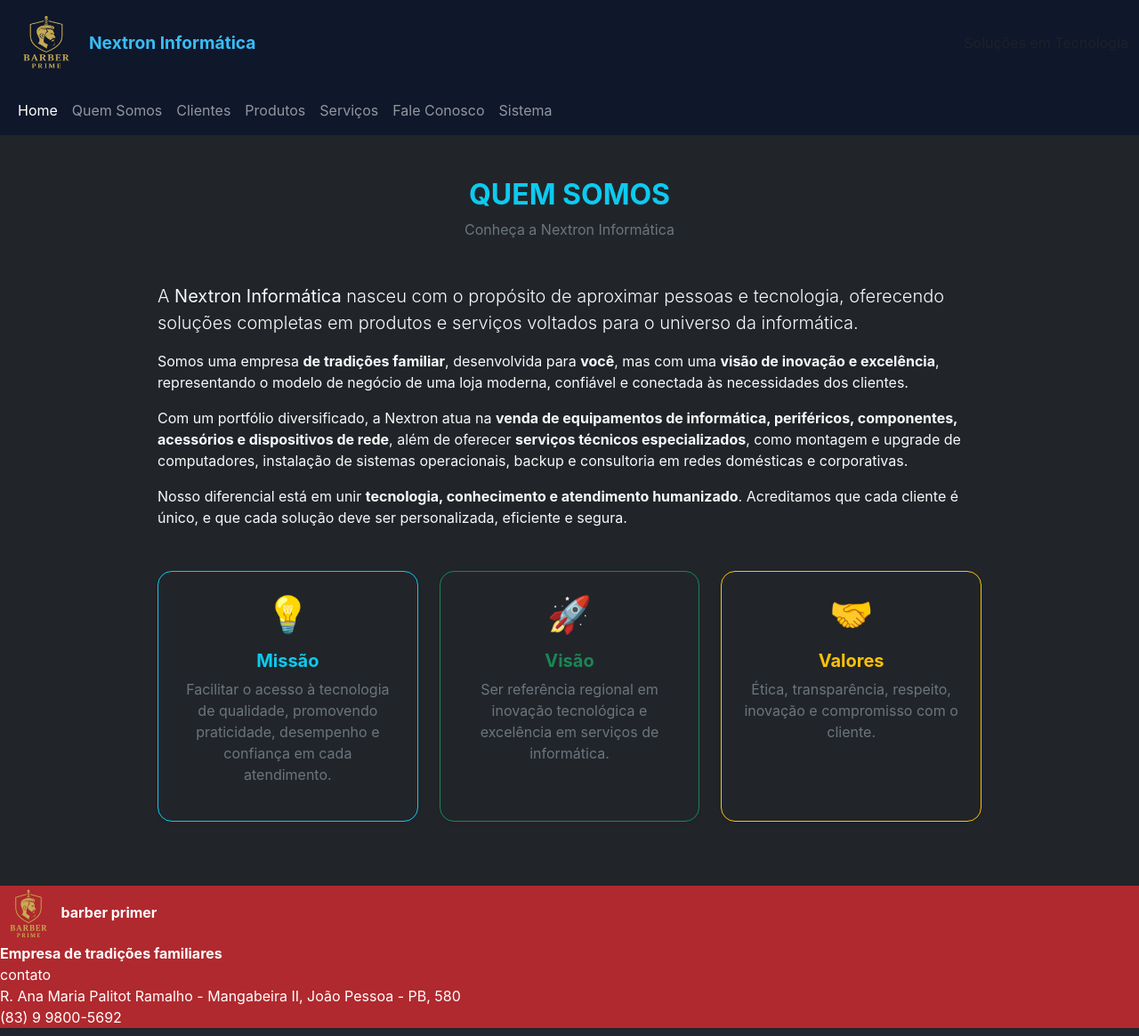
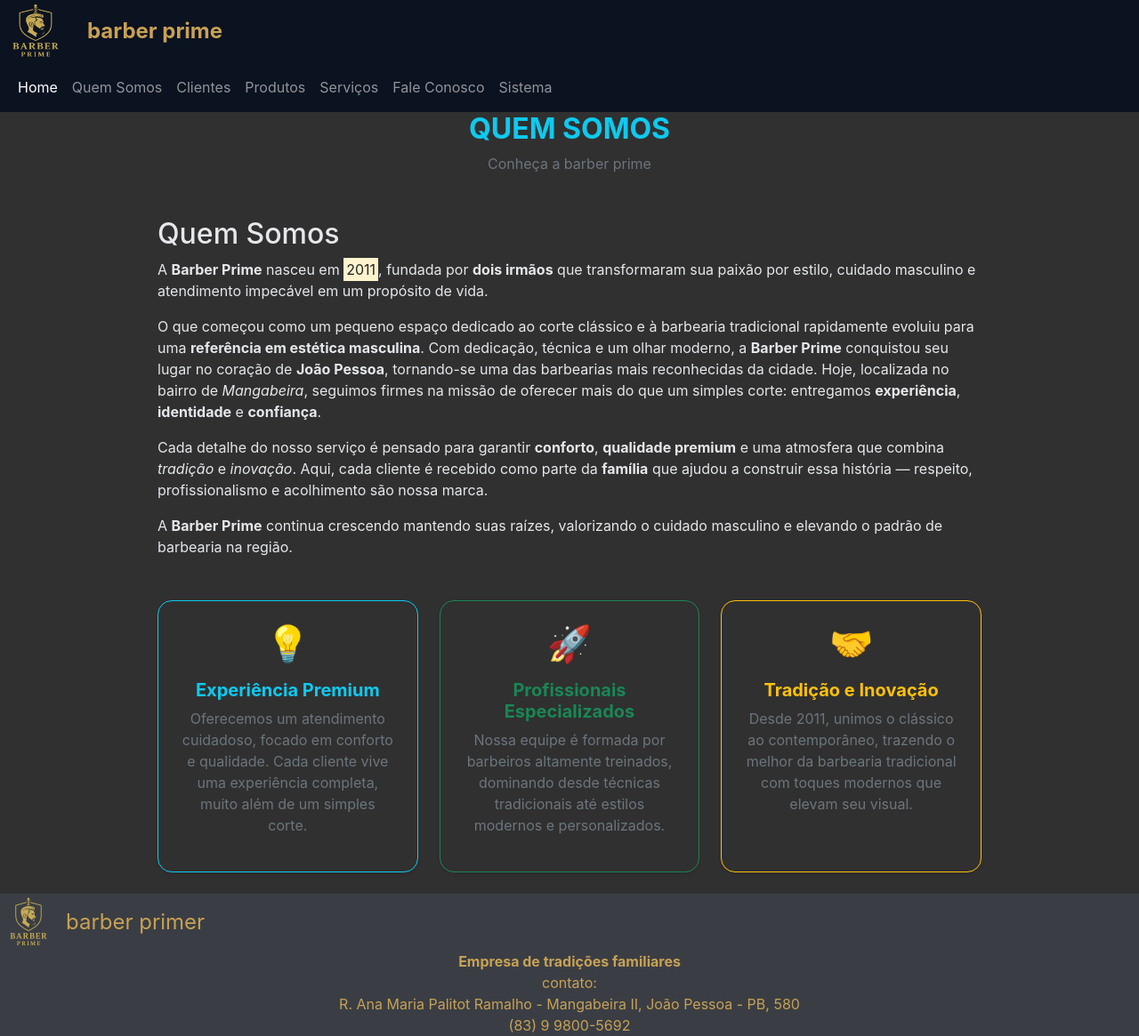
Before and after one commit to porfiriolima-hub/trabalho_Final_Progracao_Web, a PHP site: page /index.php?pg=quemsomos in a window 1280 px wide. Shown: the whole page at 89% size. Run offline with PHP 8.4, Linux system fonts and the light colour scheme.

Commit message:
quemsomos.rodape.topo
organização das classes para escolha final da paleta de cores e ajustes de posição.

```diff
--- a/meusite/quemsomos.php
+++ b/meusite/quemsomos.php
@@ -1,53 +1,60 @@
 <!--Seção QUEM SOMOS-->
-<section class="py-5 bg-dark text-light">
+<section class="quem">
   <div class="container">
     <div class="text-center mb-5">
       <h2 class="fw-bold text-uppercase text-info">Quem Somos</h2>
-      <p class="text-secondary">Conheça a Nextron Informática</p>
+      <p class="text-secondary">Conheça a barber prime</p>
     </div>
 
     <div class="row justify-content-center">
       <div class="col-lg-10">
-        <p class="lead">
-          A <strong>Nextron Informática</strong> nasceu com o propósito de aproximar pessoas e tecnologia, oferecendo soluções completas em produtos e serviços voltados para o universo da informática.
-        </p>
-        <p>
-          Somos uma empresa <strong>de tradições familiar</strong>, desenvolvida para <strong>você</strong>, mas com uma <strong>visão de inovação e excelência</strong>, representando o modelo de negócio de uma loja moderna, confiável e conectada às necessidades dos clientes.
-        </p>
-        <p>
-          Com um portfólio diversificado, a Nextron atua na <strong>venda de equipamentos de informática, periféricos, componentes, acessórios e dispositivos de rede</strong>, além de oferecer <strong>serviços técnicos especializados</strong>, como montagem e upgrade de computadores, instalação de sistemas operacionais, backup e consultoria em redes domésticas e corporativas.
-        </p>
-        <p>
-          Nosso diferencial está em unir <strong>tecnologia, conhecimento e atendimento humanizado</strong>. Acreditamos que cada cliente é único, e que cada solução deve ser personalizada, eficiente e segura.
-        </p>
+<section id="quem-somos">
+  <h2>Quem Somos</h2>
 
+  <p>
+    A <strong>Barber Prime</strong> nasceu em <mark>2011</mark>, fundada por <strong>dois irmãos</strong> que transformaram sua paixão por estilo, cuidado masculino e atendimento impecável em um propósito de vida.
+  </p>
+
+  <p>
+    O que começou como um pequeno espaço dedicado ao corte clássico e à barbearia tradicional rapidamente evoluiu para uma <strong>referência em estética masculina</strong>.
+    Com dedicação, técnica e um olhar moderno, a <strong>Barber Prime</strong> conquistou seu lugar no coração de <strong>João Pessoa</strong>, tornando-se uma das barbearias mais reconhecidas da cidade.
+    Hoje, localizada no bairro de <em>Mangabeira</em>, seguimos firmes na missão de oferecer mais do que um simples corte: entregamos <strong>experiência</strong>, <strong>identidade</strong> e <strong>confiança</strong>.
+  </p>
+
+  <p>
+    Cada detalhe do nosso serviço é pensado para garantir <strong>conforto</strong>, <strong>qualidade premium</strong> e uma atmosfera que combina <em>tradição</em> e <em>inovação</em>.
+    Aqui, cada cliente é recebido como parte da <strong>família</strong> que ajudou a construir essa história — respeito, profissionalismo e acolhimento são nossa marca.
+  </p>
+
+  <p>
+    A <strong>Barber Prime</strong> continua crescendo mantendo suas raízes, valorizando o cuidado masculino e elevando o padrão de barbearia na região.
+  </p>
+</section>
         <div class="row text-center mt-5">
           <div class="col-md-4 mb-4">
             <div class="p-4 border border-info rounded-4 h-100 shadow-sm">
               <div class="display-6 mb-3">💡</div>
-              <h5 class="fw-bold text-info">Missão</h5>
-              <p class="text-secondary">Facilitar o acesso à tecnologia de qualidade, promovendo praticidade, desempenho e confiança em cada atendimento.</p>
+              <h5 class="fw-bold text-info"> Experiência Premium</h5>
+              <p class="text-secondary">Oferecemos um atendimento cuidadoso, focado em conforto e qualidade. Cada cliente vive uma experiência completa, muito além de um simples corte.</p>
             </div>
           </div>
 
           <div class="col-md-4 mb-4">
             <div class="p-4 border border-success rounded-4 h-100 shadow-sm">
               <div class="display-6 mb-3">🚀</div>
-              <h5 class="fw-bold text-success">Visão</h5>
-              <p class="text-secondary">Ser referência regional em inovação tecnológica e excelência em serviços de informática.</p>
+              <h5 class="fw-bold text-success">Profissionais Especializados</h5>
+              <p class="text-secondary">Nossa equipe é formada por barbeiros altamente treinados, dominando desde técnicas tradicionais até estilos modernos e personalizados.</p>
             </div>
           </div>
 
           <div class="col-md-4 mb-4">
             <div class="p-4 border border-warning rounded-4 h-100 shadow-sm">
               <div class="display-6 mb-3">🤝</div>
-              <h5 class="fw-bold text-warning">Valores</h5>
-              <p class="text-secondary">Ética, transparência, respeito, inovação e compromisso com o cliente.</p>
+              <h5 class="fw-bold text-warning">Tradição e Inovação</h5>
+              <p class="text-secondary">Desde 2011, unimos o clássico ao contemporâneo, trazendo o melhor da barbearia tradicional com toques modernos que elevam seu visual.</p>
             </div>
           </div>
         </div>
-
       </div>
     </div>
   </div>
-</section>
--- a/meusite/rodape.css
+++ b/meusite/rodape.css
@@ -1,7 +1,19 @@
 footer{
-     color: white;
-    background-color: #B0292E;
+     color:#C9A154;
+    background-color: #3a3e44;
 }
+
 .div-frase{
-
+text-align: center;
 }
+.logo-titulo{
+  color: #C9A154;
+  display: flex;
+  align-items: center;
+  gap: 10px;
+  font-size: 1.5em;
+ }
+.barber-prime {
+  font-weight: bold;
+  font-family: "Inter", sans-serif;
+}
--- a/meusite/rodape.php
+++ b/meusite/rodape.php
@@ -4,14 +4,17 @@
     <link rel="stylesheet" type="text/css" href="rodape.css">
 </head>
   <div class="body">
-    <div class>
+    <div class="logo-titulo">
       <img src="imagens\ChatGPT Image 17 de nov. de 2025, 19_47_56.png" alt="Logo Nextron" width="64" height="64" class="">
-      <strong>barber primer</strong>
+      <span classe="barber-prime">barber primer</span>
+       </div>
     </div>
-    <div class="div-frase">
-   <strong>Empresa de tradições familiares</strong> <br> contato <br><a href="https://maps.app.goo.gl/fYe61zfn2YLva2ds9" style=" text-decoration:none; color: #ffffffff">R. Ana Maria Palitot Ramalho - Mangabeira II, João Pessoa - PB, 580</a>
-   <br>(83) 9 9800-5692
-    </div>
+       <div class="div-frase">
+        <strong>Empresa de tradições familiares</strong>
+                     <br> contato: <br>
+        <a href="https://maps.app.goo.gl/fYe61zfn2YLva2ds9" style=" text-decoration:none; color: #C9A154">R. Ana Maria Palitot Ramalho - Mangabeira II, João Pessoa - PB, 580</a>
+        <br>(83) 9 9800-5692
+       </div>
   </div>
 </footer>
 
--- /dev/null
+++ b/meusite/topo.css
@@ -0,0 +1,39 @@
+.topo{
+ background-color: #0b1220;;
+}
+ .div-titulo {
+  color: #C9A154;
+  display: flex;
+  align-items: center;
+  gap: 10px;
+ }
+.barber-prime {
+  font-size: 1.5em;
+  font-weight: bold;
+}
+body {
+      background-color: #303030;
+      color: #e5e7eb;
+      font-family: "Inter", sans-serif;
+    }
+    .navbar {
+      background-color: #0b1220!important;
+    }
+    .card {
+      background-color: #10182bff;
+      border: 1px solid #1f2a44;
+      color: #1951c3ff;
+      border-radius: 12px;
+      transition: transform 0.2s ease;
+    }
+    .card:hover {
+      transform: translateY(-5px);
+      border-color: #38bdf8;
+    }
+    .card-title {
+      color: #38bdf8;
+    }
+    .price {
+      font-weight: 700;
+      color: #34d399;
+    }
--- a/meusite/topo.php
+++ b/meusite/topo.php
@@ -6,48 +6,11 @@
   <meta name="viewport" content="width=device-width, initial-scale=1">
   <link href="https://cdn.jsdelivr.net/npm/bootstrap@5.3.3/dist/css/bootstrap.min.css" rel="stylesheet">
   <script src="https://cdn.jsdelivr.net/npm/bootstrap@5.3.3/dist/js/bootstrap.bundle.min.js"></script>
-  <style>
-    body {
-      background-color: #0b1220;
-      color: #e5e7eb;
-      font-family: "Inter", sans-serif;
-    }
-    .navbar {
-      background-color: #0f172a !important;
-    }
-    .navbar-brand span {
-      color: #38bdf8;
-      font-weight: 700;
-      font-size: 1.2rem;
-    }
-    .card {
-      background-color: #0f172a;
-      border: 1px solid #1f2a44;
-      color: #e5e7eb;
-      border-radius: 12px;
-      transition: transform 0.2s ease;
-    }
-    .card:hover {
-      transform: translateY(-5px);
-      border-color: #38bdf8;
-    }
-    .card-title {
-      color: #38bdf8;
-    }
-    .price {
-      font-weight: 700;
-      color: #34d399;
-    }
-  </style>
 </head>
-<body>
-
-<nav class="navbar navbar-expand-sm bg-light navbar-light shadow-sm">
-  <div class="container-fluid">
-    <a class="navbar-brand d-flex align-items-center" href="#">
-      <img src="imagens\ChatGPT Image 17 de nov. de 2025, 19_47_56.png" alt="Logo Nextron Informática" width="80" height="70" class="me-2">
-      <span class="fw-bold">Nextron Informática</span>
-    </a>
-    <span class="navbar-text text-muted">Soluções em Tecnologia</span>
+ <link rel="stylesheet" type="text/css" href="topo.css">
+<div class="topo">
+   <div class="div-titulo">
+      <img src="imagens\ChatGPT Image 17 de nov. de 2025, 19_47_56.png" alt="Logo barber prime" width="80" height="70" class="me-2">
+   <span class="barber-prime">barber prime</span>
   </div>
-</nav>
+  </div>
```
